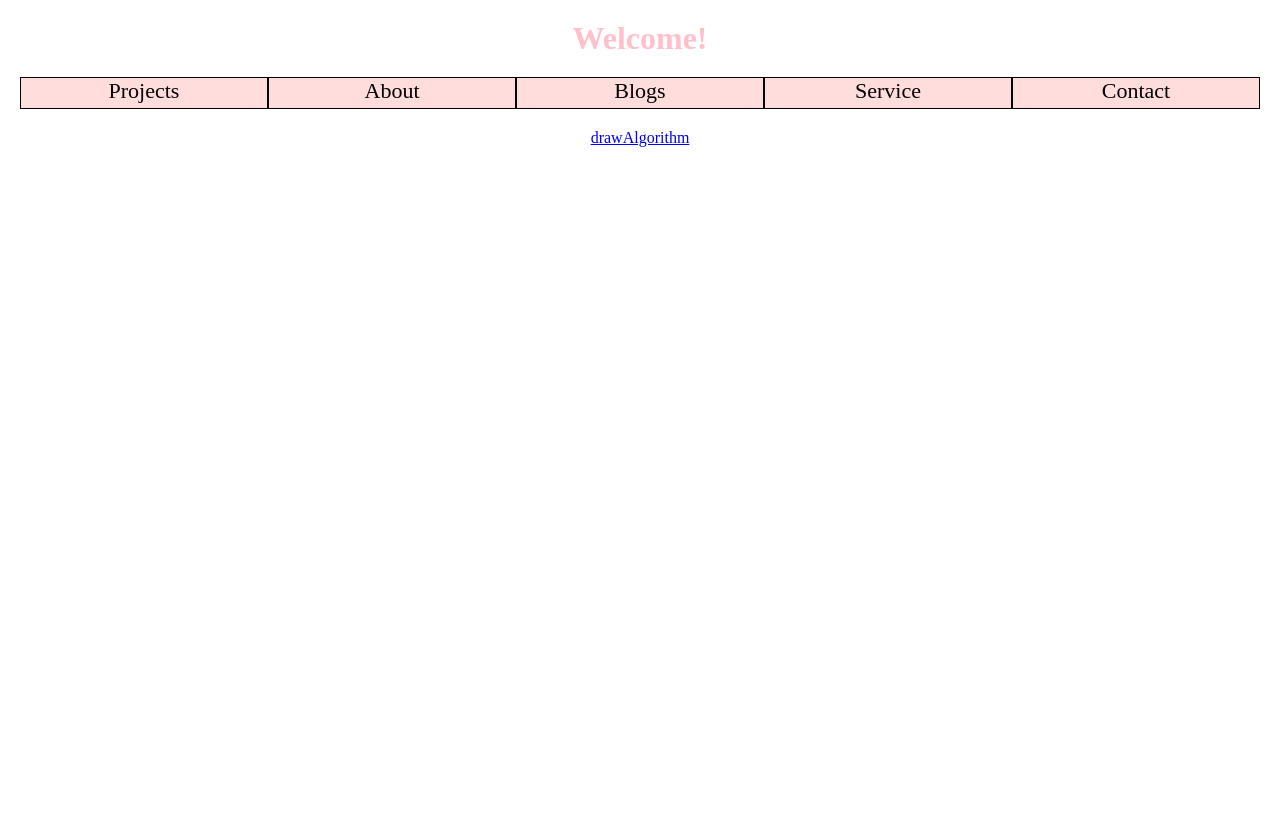
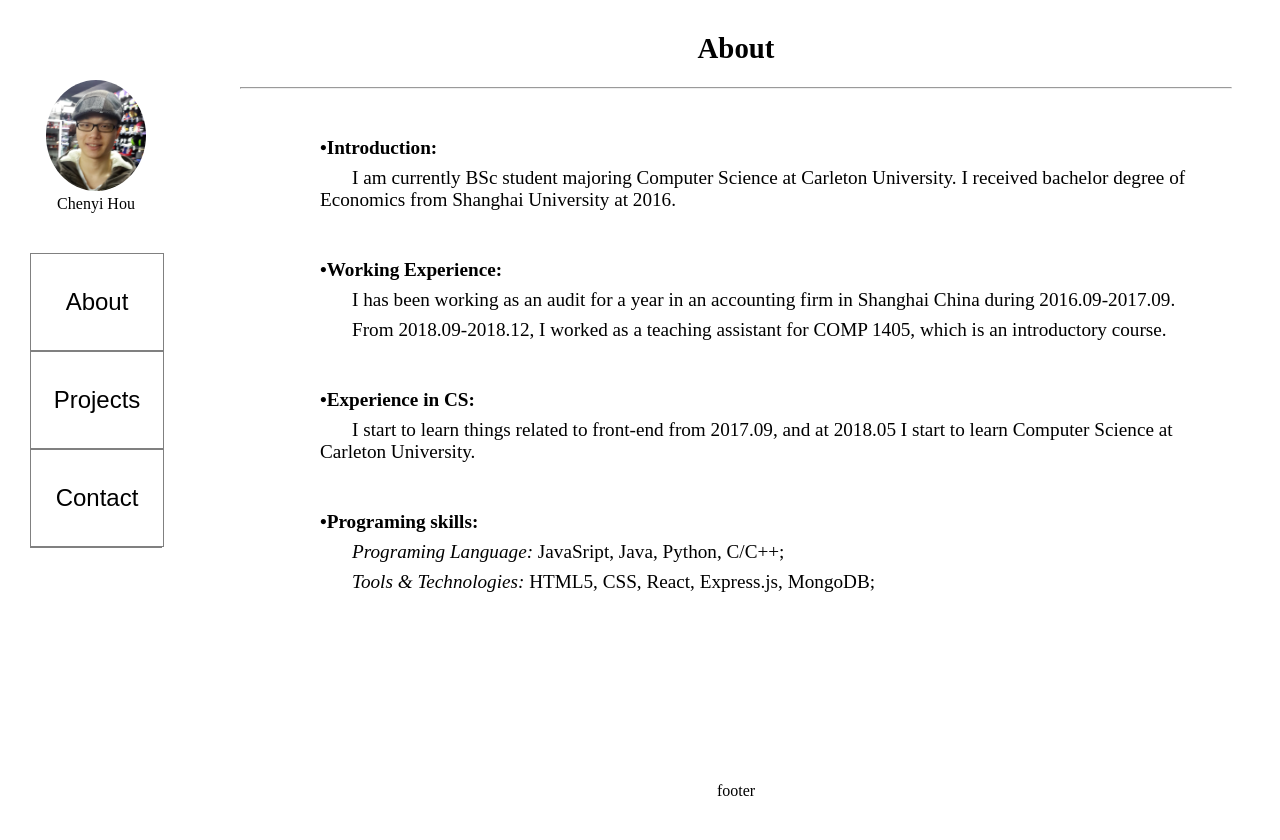
Before and after one commit to alphahou/heroku-local-test, a website: page src/index.html in a window 1280 px wide. Before the commit the page ends 800 px from the top, so only its background shows below. Drawn offline with Linux system fonts and the light colour scheme.

Commit message:
add introduction in index

```diff
--- a/src/index.html
+++ b/src/index.html
@@ -4,64 +4,158 @@
 	<meta charset="UTF-8">
 	<title>Document</title>
 	<style>
+
 		*{
 			margin:0 auto;
 			text-align: center;
 			padding: 0;
+
+			text-decoration: none;
 		}
-		h1 {
-			color: pink;
+		a {
+			color:black;
+		}
+		a :hover {
+			color: skyblue;
+		}
+		body {
+			display: flex;
+			flex-direction: row;
+			height: 100vh;
+			width: 100%;
+			overflow-y: hidden;
 		}
 		header {
-			margin: 20px;
+			min-width: 12rem;
+			margin: 2.5rem 0px;
 			text-align: center;
+			height: 100vh;
 		}
 		nav {
+			font-family: Arial;
 			text-transform: capitalize;
-			margin: 20px;
+			margin: 30px;
 			display: flex;
-			background: #ff000022;
-
+			flex-direction: column;
+			flex: auto;
+			background: white;
+			border-bottom: 0.05rem solid grey;
 		}
-		nav>div{
-			border: 1px solid black;
+		nav>a>div{
+			padding: 2rem 0px;
+			border-bottom: none;
 			flex: 1;
-			text-align: center;
-			height: 30px;
+			justify-content: center;
+			height: 2rem;
 			display: flex;
 			align-items: center;
 		}
-		nav>div>a {
-
-			text-decoration: none;
-			display: inline-block;
+		nav>a {
+			flex: 1;
 			width: 100%;
 			color: black;
-			font-size: 22px;
+			font-size: 1.5rem;
 			font-weight: 500;
-			height: 100%;
+			transition: all 1s;
+			border: 0.05rem solid grey;
 		}
-		nav>div>a:hover {
+		nav>a:hover {
 			color: white;
-			background: #00000099;
+			background: #00000030;
+			border: 0.05rem solid blue;
+		}
+		header>figure {
+			margin: 40px;
+		}
+		#avatar {
+			width: 100px;
+			border-radius: 50%;
+		}
+		#avatar > figcaption {
+			font-family: Arial;
+			color: grey;
+		}
+
+		main {
+			flex:1;
+			display: flex;
+			flex-direction: column;
+			/*overflow-y: hidden;*/
+		}
+		main>section{
+			margin-top: 2rem;
+			width: 100%;
+			flex: auto;
+			overflow-y: scroll;
+			font-size: 1.2rem;
+			text-align: left;
+		}
+		main>footer {
+			/*flex: 0 0 12rem;*/
+		}
+		p{
+			text-align: left;
+			margin-left: 5rem;
+			margin-top: 3rem;
+		}
+		.sections {
+			height: 100vh;
+			min-width: 30rem;
+			padding-left: 3rem;
+			padding-right: 3rem;
+		}
+		.inline {
+			margin-top: 0.5rem;
+			text-indent: 2rem;
 		}
 	</style>
 </head>
 <body>
-	<header><h1>Welcome!</h1></header>
+	<header><figure><img id="avatar" src="../public/avatar.jpg" alt="Chenyi Hou"><figcaption >Chenyi Hou</figcaption></figure>
+
 	<nav>
-		<div><a href="">projects</a></div>
-		<div><a href="">about</a></div>
-		<div><a href="">blogs</a></div>
-		<div><a href="">service</a></div>
-		<div><a href="">contact</a></div>
+		<a href="#about">
+			<div>about</div>
+		</a>
+		<a href="#projects">
+			<div>projects</div>
+		</a>
+
+		<a href="#contact">
+			<div>contact</div>
+		</a>
 
 	</nav>
+	</header>
+
 	<main>
-		<p>
-			<a href="https://fathomless-sea-85350.herokuapp.com/draw-algorithm">drawAlgorithm</a>
+		<section>
+			<div class="sections">
+		<h1 id="about">About</h1>
+		<br>
+		<hr>
+		<p><strong>•Introduction: </strong><br><p class="inline">I am currently BSc student majoring Computer Science at Carleton University. I received bachelor degree of Economics from Shanghai University at 2016.</p></p>
+		<p><strong>•Working Experience: </strong><br>   	<p class="inline">I has been working as an audit for a year in
+		an accounting firm in Shanghai China during 2016.09-2017.09.  </p>
+		<p class="inline">
+From 2018.09-2018.12, I worked as a teaching assistant for COMP 1405, which is an introductory course.
+	</p></p>
+		<p><strong>•Experience in CS: </strong><br><p class="inline">I start to learn things related to front-end from 2017.09, and at 2018.05 I start to learn Computer Science at Carleton University.</p></p>
+		<p><strong>•Programing skills: </strong><br><p class="inline"><em>Programing Language: </em>JavaSript, Java, Python, C/C++;</p><p class="inline"><em>Tools & Technologies: </em>HTML5, CSS, React, Express.js, MongoDB;</p></p>
+		</div>
 
+		<div class="sections">
+			<h1 id="projects">Projects</h1>
+			<br>
+			<hr>
+		<p><a href=""><strong>•Draw Algorithm: </strong></a>
+			<p class="inline">Draw different sort algorithms and red-black tree. It could automatically generate n(your choice) numbers and sort them step by step. Helping new algorithm learner build a intuitive understanding. It is complished by vanilla JavaScript and new Html5 element Canvas.</p>
 		</p>
+		</div>
+		</section>
+		<footer>
+	footer
+</footer>
 	</main>
 
 </body>
```
Also changed, not shown: public/avatar.jpg (added).
